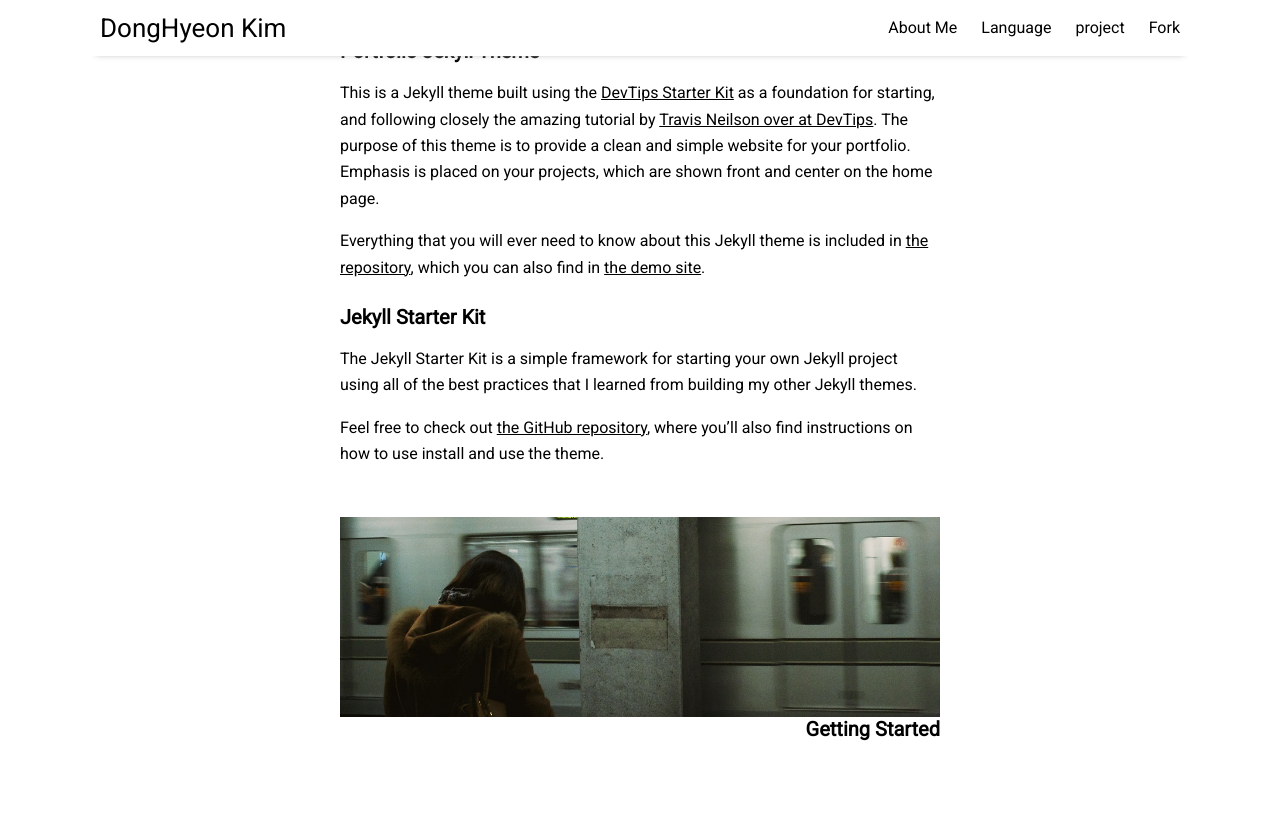
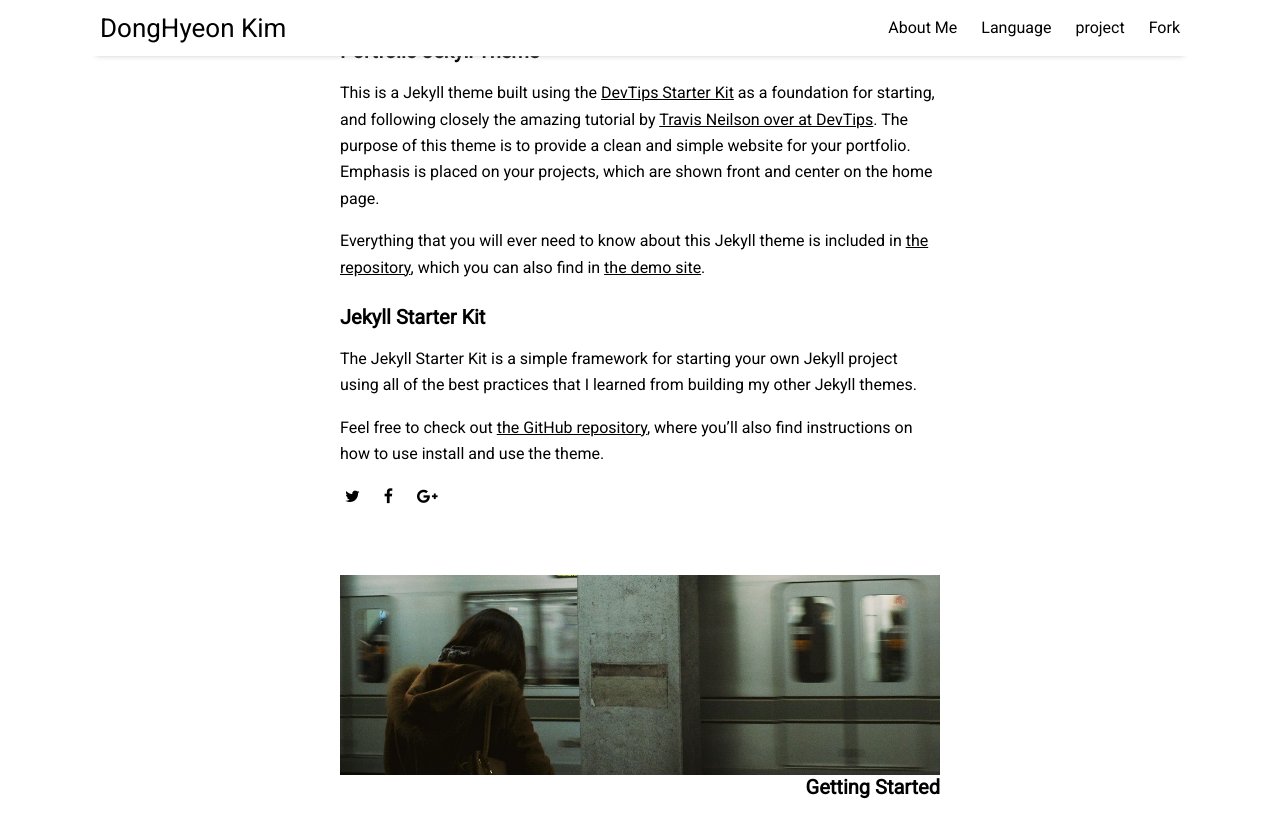
Before and after one commit to xddongx/xddongx.github.io, a Jekyll site: the page built from _posts/2017-01-01-welcome-to-millennial.md, in a window 1280 px wide and 900 px high, scrolled down 1258 px. Shown: the top 838 px of the window. Built offline with Jekyll 4.4.1, drawn with Linux system fonts in a browser that asks for light colours; nearby versions of some CDN libraries.

Commit message:
Update post.html

```diff
--- a/_layouts/post.html
+++ b/_layouts/post.html
@@ -35,14 +35,14 @@ layout: default
     {{ content }}
   </article>
 
-<!--   <div class="post-share">
+  <div class="post-share">
     <div class="post-date">{{ site.data.settings.sharing_button_prompt }}</div>
     <div class="sharing-icons">
       <a href="https://twitter.com/intent/tweet?text={{ page.title }}&amp;url={{ site.github.url }}{{ page.url }}" target="_blank"><i class="fa fa-twitter" aria-hidden="true"></i></a>
       <a href="https://www.facebook.com/sharer/sharer.php?u={{ site.github.url }}{{ page.url }}&amp;title={{ page.title }}" target="_blank"><i class="fa fa-facebook" aria-hidden="true"></i></a>
       <a href="https://plus.google.com/share?url={{ site.github.url }}{{ page.url }}" target="_blank"><i class="fa fa-google-plus" aria-hidden="true"></i></a>
     </div>
-  </div> -->
+  </div>
 
   <div class="related">
     <h2>{{ site.data.settings.related_posts }}</h2>
```
